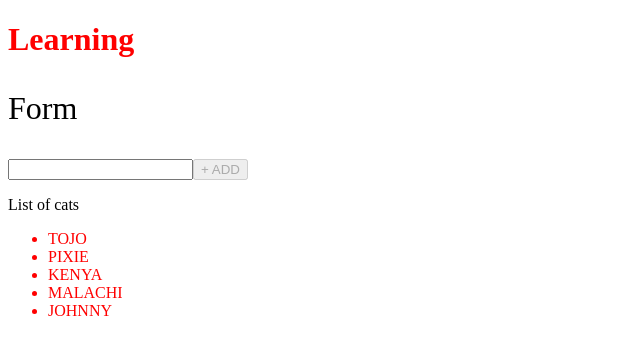
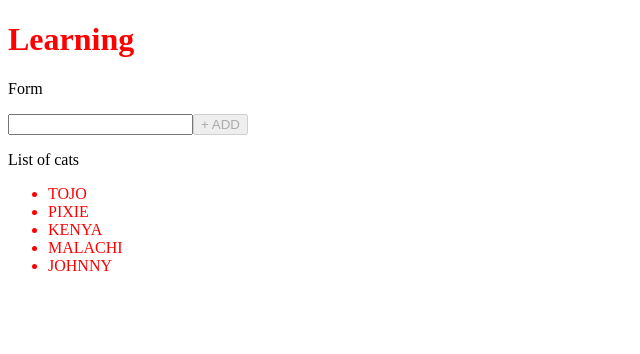
Before and after one commit to bonomite/vue-training-nuxt, a Nuxt app: page / in a window 1280 px wide. Shown: the top 354 px of the page, without its empty margins (0-640 px from the left). Built offline with nearby package versions, Linux system fonts and the light colour scheme.

Commit message:
clean up

```diff
--- a/components/Form.vue
+++ b/components/Form.vue
@@ -43,13 +43,6 @@ export default {
 }
 </script>
 
-<style scoped>
-p {
-  font-size: 2em;
-  text-align: left;
-}
-</style>
-
 <style lang="scss" scoped>
 /* ask Kim why something has to be here */
 </style>
```
